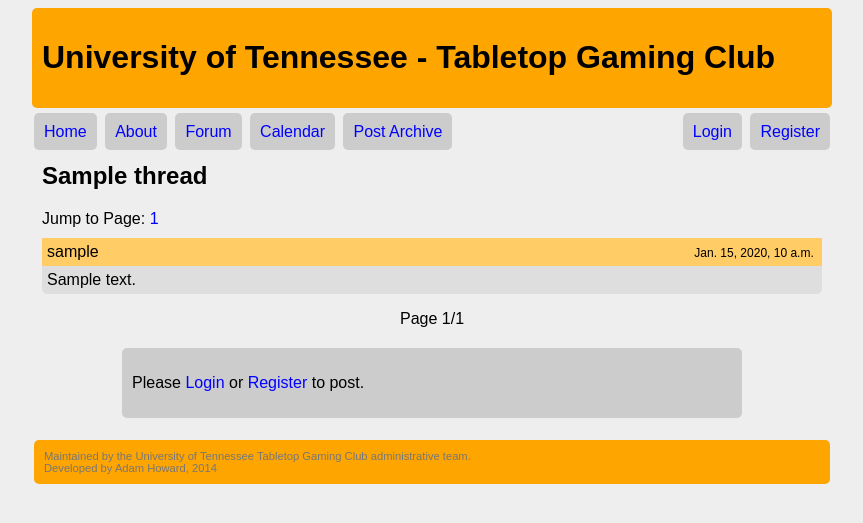
After one commit to Elemnir/utktgc, a Django app: page /forum/thread/1/ in a window 1280 px wide. The commit adds this page. Shown: the top 523 px of the page, without its empty margins (208-1071 px from the left). Run offline with Django 3.2, Linux system fonts and the light colour scheme; tables that the repository leaves empty hold one stand-in row (values such as "Sample post").

Commit message:
Forum rollout

```diff
--- a/animar/context_processors.py
+++ b/animar/context_processors.py
@@ -11,6 +11,10 @@ def nav_menu(request):
             {}
         ),
         (
+            { 'name': 'Forum', 'url': reverse('forum')},
+            {}
+        ),
+        (
             { 'name': 'Calendar', 'url': reverse('calendar')},
             {}
         ),
--- a/animar/settings.py
+++ b/animar/settings.py
@@ -72,7 +72,7 @@ TEMPLATE_CONTEXT_PROCESSORS = (
 )
 
 TEMPLATE_DIRS = (
-    os.path.join(os.path.dirname(BASE_DIR), 'templates')
+    os.path.join(os.path.dirname(BASE_DIR), 'templates'),
 )
 
 ROOT_URLCONF = 'animar.urls'
--- a/animar/static/style.css
+++ b/animar/static/style.css
@@ -8,12 +8,20 @@ a {
     text-decoration: none;
 }
 
+textarea {
+    width:100%;
+}
+
+img {
+    width:100%;
+}
+
 #wrap {
     width:800px;
     padding:0;
     margin-left:auto;
     margin-right:auto;
-
+    word-wrap: break-word;
 }
 
 #header {
@@ -39,12 +47,12 @@ a {
 
 .links {
     float: left;
-    width: 60%;
+    width: 66%;
 }
 
 .accountlinks {
     float: right;
-    width: 39%;
+    width: 33%;
     text-align: right;
 }
 
@@ -141,3 +149,64 @@ ul.pagelist li {
 .fieldWrapper label.formField {
     font-weight: bold;
 }
+
+.post_header {
+    background-color: #FFCC66;
+    padding: 5px;
+}
+
+.post_body {
+    padding: 5px;
+}
+
+.post {
+    margin: 10px 0;
+    border-radius: 5px;
+    width: 100%;
+}
+
+.post:nth-child(odd) {
+    background: #DEDEDE;
+}
+
+.post:nth-child(even) {
+    background: #CECECE;
+}
+
+.post_header_creator {
+    text-align: left;
+    width: 70%;
+    display: inline-block;
+}
+
+.post_header_created {
+    text-align: right;
+    width: 29%;
+    display: inline-block;
+    font-size: 0.75em;
+}
+
+.thread {
+    background-color: #FFCC66;
+    margin: 10px 0;
+    border-radius: 5px;
+    padding: 10px;
+}
+
+.thread_name {
+    text-align: left;
+    width: 50%;
+    display: inline-block;
+    //font-size: 1.5em;
+}
+
+.thread_stats {
+    text-align: right;
+    width: 49%;
+    display: inline-block;
+}
+
+.post_comment {
+    width:80%;
+    margin:auto;
+}
--- a/animar/urls.py
+++ b/animar/urls.py
@@ -7,10 +7,9 @@ admin.autodiscover()
 
 urlpatterns = patterns('',
     url(r'', include('myr.urls')),
-    url(r'^mail/', include('quill.urls')),
+    url(r'', include('quill.urls')),
     url(r'^accounts/', include('tetra.urls')),
 
-    url(r'^accounts/profile/$', 'quill.views.profile'),
     url(r'^robots\.txt$', 'zephos.views.robots'),
     url(r'^admin/', include(admin.site.urls)),
 ) + static(settings.MEDIA_URL, document_root=settings.MEDIA_ROOT)
--- a/quill/forms.py
+++ b/quill/forms.py
@@ -1,5 +1,5 @@
 from django             import forms
-from quill.models       import Member, Tag
+from quill.models       import Member, Tag, Thread, Post
 
 class SendEmailForm(forms.Form):
     subject = forms.CharField(max_length=100)
@@ -23,3 +23,31 @@ class UpdateInterestsForm(forms.ModelForm):
         queryset=Tag.objects.order_by('name'),
         widget=forms.CheckboxSelectMultiple
     )
+
+class CreateThreadForm(forms.Form):
+    title = forms.CharField(max_length=200)
+    body = forms.CharField(widget=forms.Textarea(
+        attrs={'cols':'80','rows':'10'}
+        )
+    )
+
+    def process(self, user=None):
+        cd = self.cleaned_data
+        mem = Member.objects.get(user=user)
+        t = self.cleaned_data.get('title', '')
+        b = self.cleaned_data.get('body', '')
+
+        thread = Thread(title=t, creator=mem)
+        thread.save()
+        Post(title=t, creator=mem, thread=thread, body=b).save()
+        return thread
+
+class CreatePostForm(forms.ModelForm):
+    class Meta:
+        model = Post
+        fields = ('body',)
+    body = forms.CharField(
+        widget=forms.Textarea(
+        attrs={'width':'100%'}
+        )
+    )
--- a/quill/models.py
+++ b/quill/models.py
@@ -10,7 +10,6 @@ class Tag(models.Model):
     def __unicode__(self):
         return self.name
 
-
 class Member(models.Model):
     user = models.ForeignKey(User, unique=True)
     interests = models.ManyToManyField(Tag, blank=True)
@@ -22,3 +21,28 @@ class Member(models.Model):
 def create_member_for_user(sender, instance, created, **kwargs):
     if created:
         Member(user=instance).save()
+
+class Thread(models.Model):
+    title = models.CharField(max_length=200)
+    created = models.DateTimeField(auto_now_add=True)
+    creator = models.ForeignKey(Member, blank=True)
+    sticky = models.BooleanField(default=False)
+
+    def __unicode__(self):
+        return unicode(self.creator.user) + " - " + self.title
+
+    def last_updated(self):
+        return self.post_set.latest('updated').updated
+
+class Post(models.Model):
+    title = models.CharField(max_length=200)
+    created = models.DateTimeField(auto_now_add=True)
+    updated = models.DateTimeField(auto_now=True)
+    creator = models.ForeignKey(Member, blank=True)
+    thread = models.ForeignKey(Thread)
+    body = models.TextField()
+
+    def __unicode__(self):
+        return u"{} - {} - {}".format(self.creator.user,
+            self.thread, self.title
+        )
--- a/quill/urls.py
+++ b/quill/urls.py
@@ -1,5 +1,11 @@
 from django.conf.urls import patterns, include, url
 
 urlpatterns = patterns("quill.views",
-    url(r"^send/$",     "mailman",  name='mailman'),
+    url(r"^mail/send/$",                "mailman",      name='mailman'),
+    url(r"^accounts/profile/$",         "profile",      name='profile'),
+    url(r"^forum/$",                    "forum",        name='forum'),
+    url(r"^forum/(?P<pagenum>\d+)/$",   "forum",        name='forum_page'),
+    url(r"^forum/thread/new/$",         "add_thread",   name='add_thread'),
+    url(r"^forum/thread/(\d+)/$",       "thread",       name='thread'),
+    url(r"^forum/thread/(?P<val>\d+)/(?P<pagenum>\d+)/$",  "thread",   name='thread_page'),
 )
--- a/quill/views.py
+++ b/quill/views.py
@@ -1,8 +1,10 @@
-from django.shortcuts               import render
+from django.http                    import Http404, HttpResponseRedirect
+from django.shortcuts               import render, redirect, get_object_or_404
+from django.core.paginator          import Paginator, InvalidPage
 from django.contrib.auth.decorators import login_required, user_passes_test
 from django.contrib.auth.forms      import PasswordChangeForm
-from quill.models                   import Member
-from quill.forms                    import SendEmailForm, UpdateInterestsForm
+from quill.models                   import Member, Thread, Post
+from quill.forms                    import SendEmailForm, UpdateInterestsForm, CreateThreadForm, CreatePostForm
 
 def is_admin(user):
     return user.is_staff
@@ -10,6 +12,7 @@ def is_admin(user):
 @login_required
 @user_passes_test(is_admin)
 def mailman(request):
+    """Allow admins to send group emails"""
     if request.method == 'POST':
         form = SendEmailForm(request.POST)
         if form.is_valid():
@@ -26,7 +29,8 @@ def mailman(request):
 
 @login_required
 def profile(request):
-    mem = Member.objects.get(user=request.user)
+    """Allow users to modify their preferences and change their password"""
+    mem = get_object_or_404(Member, user=request.user)
     msg = None
     if request.method == 'POST':
         if 'updateinterests' in request.POST:
@@ -51,3 +55,62 @@ def profile(request):
         'interestform': interestform,
         'passwordform': passwordform,
     })
+
+def forum(request, pagenum=1):
+    """Display all threads in chronological order"""
+    try:
+        threadlist = Paginator(Thread.objects.order_by('sticky', '-created'), 25)
+        threadlist = threadlist.page(int(pagenum))
+
+    except:
+        raise Http404
+
+    return render(request, 'quill/forum.html', {
+        'threads' : threadlist,
+    })
+
+@login_required
+def add_thread(request):
+    """Add a new thread"""
+    if request.method == 'POST':
+        form = CreateThreadForm(request.POST)
+        if form.is_valid():
+            thread = form.process(request.user)
+            return redirect('thread', thread.pk)
+    else:
+        form = CreateThreadForm()
+
+    return render(request, 'quill/add_thread.html', {
+        'form' : form,
+    })
+
+def thread(request, val=None, pagenum=1):
+    """Display all Posts for a particular thread"""
+    thread = get_object_or_404(Thread, pk=val)
+
+    # Get the posts for the requested page
+    try:
+        postlist = Paginator(thread.post_set.order_by('created'), 25)
+        postlist = postlist.page(int(pagenum))
+
+    except:
+        raise Http404
+
+    # Handle Post Submission
+    if request.method == 'POST':
+        mem = get_object_or_404(Member, user=request.user)
+        form = CreatePostForm(request.POST)
+        if form.is_valid():
+            p = form.save(commit=False)
+            p.thread = thread
+            p.creator = mem
+            p.save()
+            return HttpResponseRedirect('/forum/thread/{}/{}/'.format(thread.pk, postlist.paginator.num_pages))
+    else:
+        form = CreatePostForm()
+
+    return render(request, 'quill/thread.html', {
+        'thread'    : thread,
+        'posts'     : postlist,
+        'form'      : form,
+    })
--- a/templates/base.html
+++ b/templates/base.html
@@ -41,7 +41,7 @@
                 </ul>
                 <ul class='accountlinks'>
                     {% if user.is_authenticated %}
-                    <li><a class="bubble" href="/accounts/profile/">Logged in as: {{ user.username|capfirst }}</a></li>
+                    <li><a class="bubble" href="/accounts/profile/">{{ user.username }}</a></li>
                     <li><a class="bubble" href="/accounts/logout/">Log Out</a></li>
                     {% else %}
                     <li><a class="bubble" href="/accounts/login/">Login</a></li>
--- /dev/null
+++ b/templates/quill/thread.html
@@ -0,0 +1,56 @@
+{% extends "base.html" %}
+
+{% block title %}{{ block.super }} - {{ thread.title }}{% endblock %}
+
+{% block content %}
+<h2>{{ thread.title }}</h2>
+
+<div class="post_pagelist">
+Jump to Page:
+{% for page in posts.paginator.page_range %}
+    <a href="{% url 'thread_page' thread.pk page %}">{{ page }}</a>
+{% endfor %}
+</div>
+
+{% for post in posts %}
+    <div class="post">
+        <div class="post_header">
+            <span class="post_header_creator">{{ post.creator.user }}</span>
+            <span class="post_header_created">{{ post.created }}</span>
+        </div>
+        <div class="post_body">
+            {{ post.body }}
+        </div>
+    </div>
+{% endfor %}
+
+<ul class="pagelist">
+{% if posts.has_previous %}
+    <li><a href="{% url 'thread_page' thread.pk posts.previous_page_number %}">&lt; Prev Page</a></li>
+{% endif %}
+
+    <li>Page {{ posts.number }}/{{ posts.paginator.num_pages }}</li>
+
+{% if posts.has_next %}
+    <li><a href="{% url 'thread_page' thread.pk posts.next_page_number %}">Next Page &gt;</a></li>
+{% endif %}
+</ul>
+<br>
+<div class="post_comment">
+{% if user.is_authenticated %}
+<form action="" method="post">
+{% csrf_token %}
+    <div class="fieldWrapper">
+        {{ form.body.errors }}
+        {{ form.body }}
+    </div>
+    <br>
+    <div class="fieldWrapper">
+        <input type="submit" value="Post Reply"/>
+    </div>
+</form>
+{% else %}
+<div class="bubble"><p>Please <a href="{% url 'login' %}">Login</a> or <a href="{% url 'register' %}">Register</a> to post.</p></div>
+{% endif %}
+</div>
+{% endblock %}
```
Also changed, not shown: quill/admin.py (+15 -1 lines), templates/quill/add_thread.html (added, +26 -0 lines), templates/quill/forum.html (added, +32 -0 lines).
